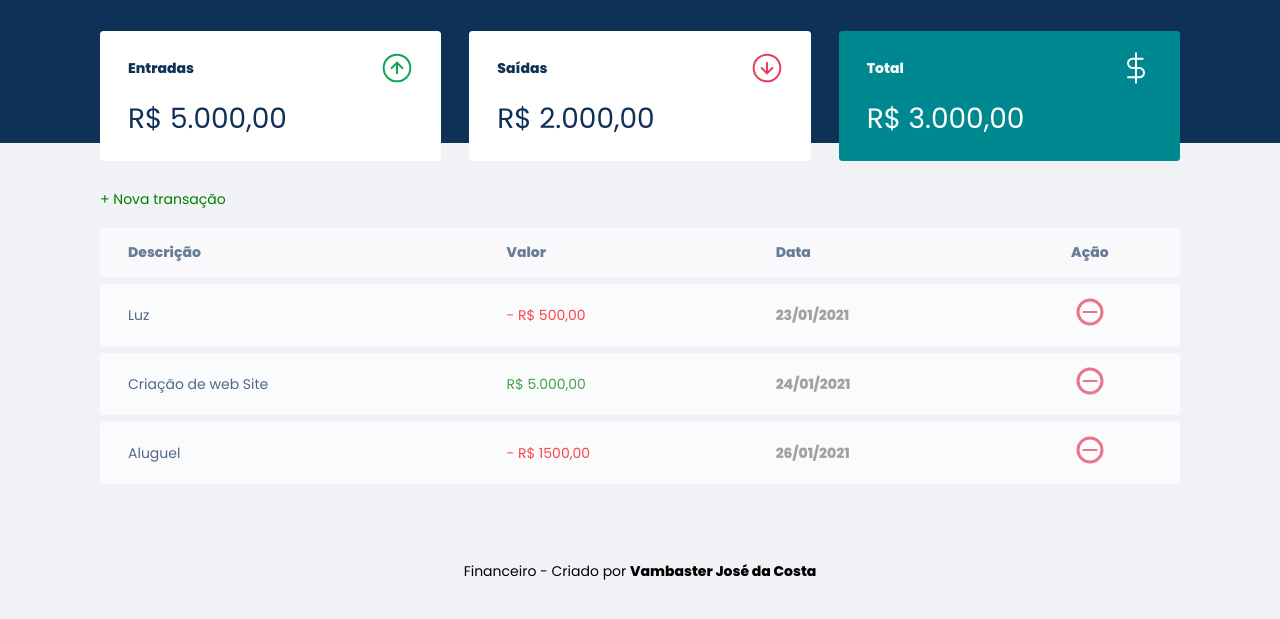
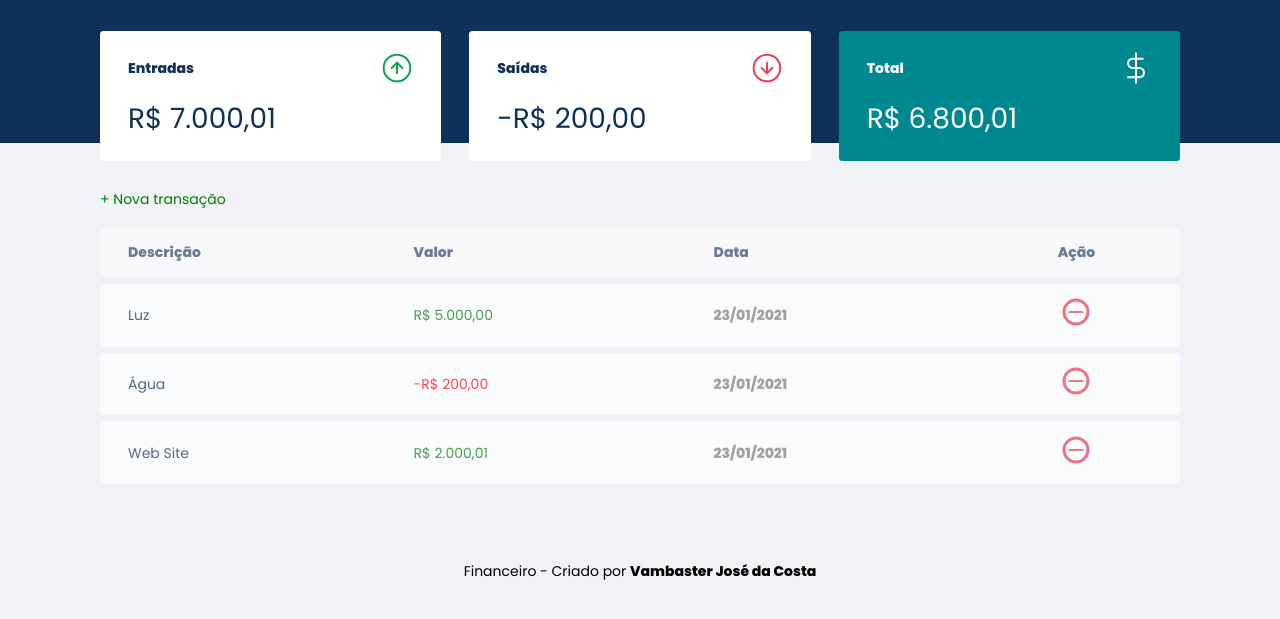
Before and after one commit to VambasterCosta/maratona-dicovery, a plain HTML site: page index.html in a window 1280 px wide. Shown: the part 85-704 px from the top of the page. Drawn offline with Linux system fonts and the light colour scheme.

Commit message:
Parcial Aula 3

```diff
--- a/index.html
+++ b/index.html
@@ -23,7 +23,7 @@
                     <span>Entradas</span>
                     <img src="./assets/income.svg" alt="Imagem de Entradas" />
                 </h3>
-                <p>R$ 5.000,00</p>
+                <p id="incomeDisplay"></p>
 
             </div>
             <div class="card">
@@ -31,14 +31,14 @@
                     <span>Saídas</span>
                     <img src="./assets/expense.svg" alt="Imagem de Saídas" />
                 </h3>
-                <p>R$ 2.000,00</p>
+                <p id="expenseDisplay"></p>
             </div>
             <div class="card total">
                 <h3>
                     <span>Total</span>
                     <img src="./assets/total.svg" alt="Imagem de Total" />
                 </h3>
-                <p>R$ 3.000,00</p>
+                <p id="totalDisplay"></p>
             </div>
         </section>
         <section id="transaction">
@@ -54,24 +54,7 @@
                     </tr>
                 </thead>
                 <tbody>
-                    <tr>
-                        <td class="description">Luz</td>
-                        <td class="expense">- R$ 500,00</td>
-                        <td class="date">23/01/2021</td>
-                        <td> <img src="./assets/minus.svg" alt="Remover transação" /></td>
-                    </tr>
-                    <tr>
-                        <td class="description">Criação de web Site</td>
-                        <td class="income">R$ 5.000,00</td>
-                        <td class="date"> 24/01/2021</td>
-                        <td> <img src="./assets/minus.svg" alt="Remover transação" /></td>
-                    </tr>
-                    <tr>
-                        <td class="description">Aluguel</td>
-                        <td class="expense">- R$ 1500,00</td>
-                        <td class="date">26/01/2021</td>
-                        <td> <img src="./assets/minus.svg" alt="Remover transação" /></td>
-                    </tr>
+
                 </tbody>
             </table>
         </section>
@@ -113,21 +96,8 @@
         </p>
     </footer>
 
-    <script>
-        const modal = {
-            open() {
-                document.querySelector(".modal-overlay")
-                .classList.add("active")
-            },
+    <script src="./script.js">
 
-            close() {
-                document.querySelector(".modal-overlay")
-                .classList.remove("active")
-            }
-        }
-        function evento_click_modal() {
-            alert("Deu certo");
-        }
     </script>
 
 </body>
--- /dev/null
+++ b/script.js
@@ -0,0 +1,128 @@
+const modal = {
+    open() {
+        document.querySelector(".modal-overlay")
+        .classList.add("active")
+    },
+
+    close() {
+        document.querySelector(".modal-overlay")
+        .classList.remove("active")
+    }
+}
+
+const transactions = [
+    {
+        id: 1,
+        description: 'Luz',
+        amount :500000,
+        date :'23/01/2021'
+    },
+    {
+        id: 2,
+        description: 'Água',
+        amount: -20000,
+        date : '23/01/2021'
+    },
+    {
+        id: 3,
+        description : 'Web Site',
+        amount : 200001,
+        date : '23/01/2021'
+    }
+]
+
+
+
+const Utils = {
+    formatCurrency(value){
+        const sinal = Number(value) <0 ? "-" : ""
+
+        value = String(value).replace(/\D/g,"")
+
+        value = Number(value)/100
+
+        value = value.toLocaleString("pt-BR",{
+            style : "currency",
+            currency: "BRL"
+        })
+
+        return sinal+value
+    }
+}
+
+
+const Transaction = {
+    incomes(){
+        let income = 0;
+        transactions.forEach(transection =>{
+
+            if(transection.amount > 0){
+                income += transection.amount;
+            }
+        })
+
+        return income;
+
+    },
+    expenses(){
+
+        let expense =0;
+        transactions.forEach(transection =>{
+            if(transection.amount < 0){
+                expense += transection.amount;
+            }
+        })
+        return expense;
+
+    },
+    total(){
+
+
+        return Transaction.incomes()+Transaction.expenses();
+
+    }
+}
+
+const DOM = {
+
+    transactionsContainer: document.querySelector('#data-table tbody'),
+
+    addTransaction(transection, index){
+        const tr = document.createElement('tr')
+
+        tr.innerHTML = DOM.innerHTMLTransaction(transection)
+        DOM.transactionsContainer.appendChild(tr)
+    },
+
+    innerHTMLTransaction(transection){
+        const CSSclass = transection.amount >0 ? "income":"expense"
+        amount = Utils.formatCurrency(transection.amount)
+
+        const html =
+        `   <td class="description">${transection.description}</td>
+            <td class="${CSSclass}">${amount}</td>
+            <td class="date">${transection.date}</td>
+            <td> <img src="./assets/minus.svg" alt="Remover transação" /></td>
+        `
+        return html
+    },
+
+    updateBalance(){
+         document.getElementById('incomeDisplay')
+         .innerHTML = Utils.formatCurrency(Transaction.incomes())
+
+         document.getElementById('expenseDisplay')
+         .innerHTML = Utils.formatCurrency(Transaction.expenses())
+
+         document.getElementById('totalDisplay')
+         .innerHTML = Utils.formatCurrency(Transaction.total())
+    }
+}
+
+
+
+transactions.forEach( function(transaction){
+    DOM.addTransaction(transaction)
+})
+
+DOM.updateBalance()
```
